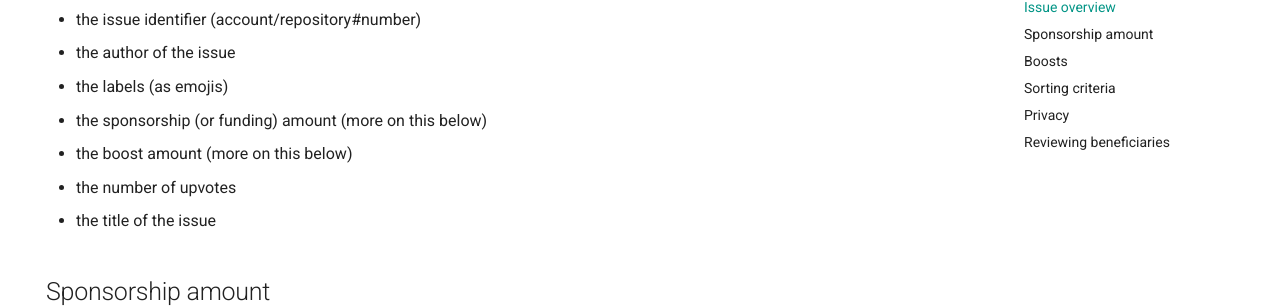
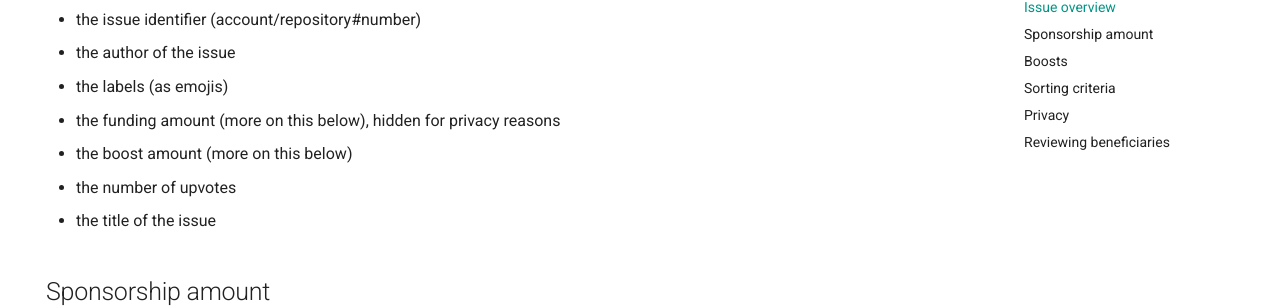
Before and after one commit to pawamoy/website, an MkDocs documentation site: the page built from docs/backlog.md, in a window 1280 px wide and 900 px high, scrolled down 1109 px. Shown: the part 149-457 px from the top of the window. Built offline with MkDocs 1.6.1 and Material for MkDocs 9.7.7, drawn with Linux system fonts in a browser that asks for light colours; emoji names are drawn with the system emoji font; comment, search, counter and statistics services are not loaded.

Commit message:
Update backlog docs

```diff
--- a/docs/backlog.md
+++ b/docs/backlog.md
@@ -27,7 +27,7 @@ The columns show:
 - the issue identifier (account/repository#number)
 - the author of the issue
 - the labels (as emojis)
-- the sponsorship (or funding) amount (more on this below)
+- the funding amount (more on this below), hidden for privacy reasons
 - the boost amount (more on this below)
 - the number of upvotes
 - the title of the issue
```
